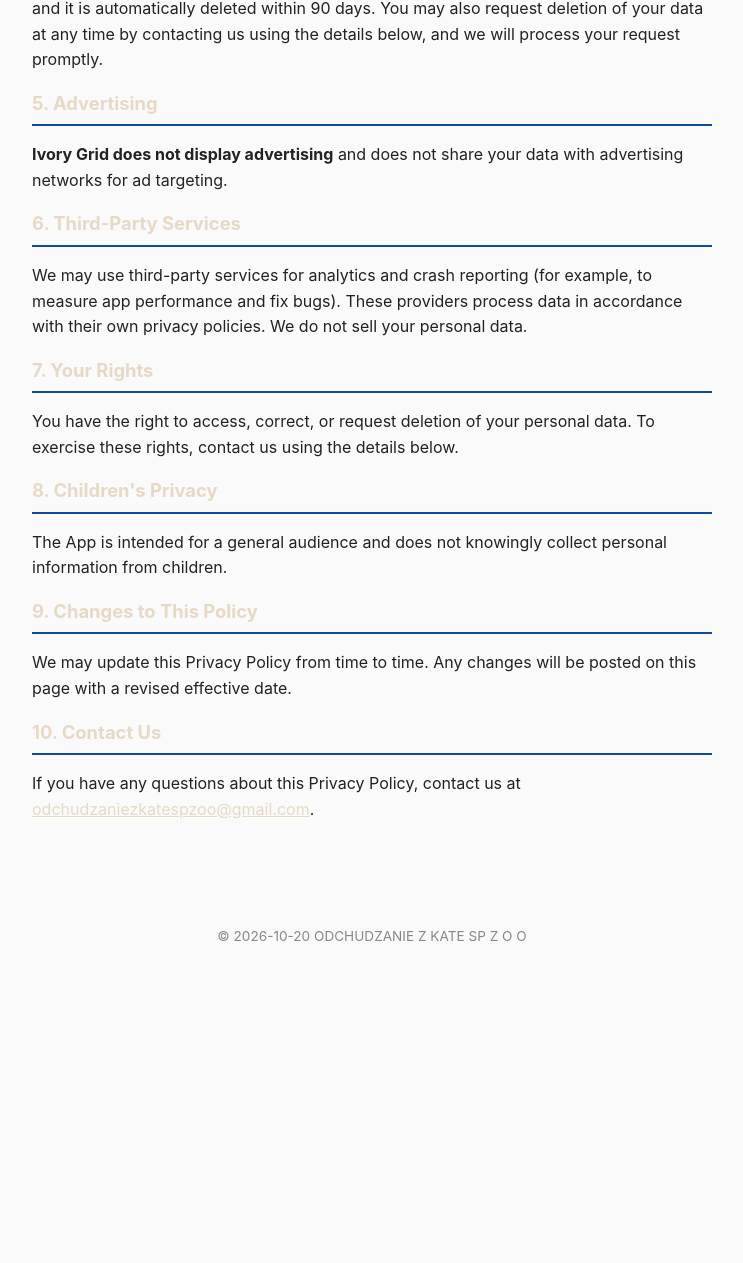
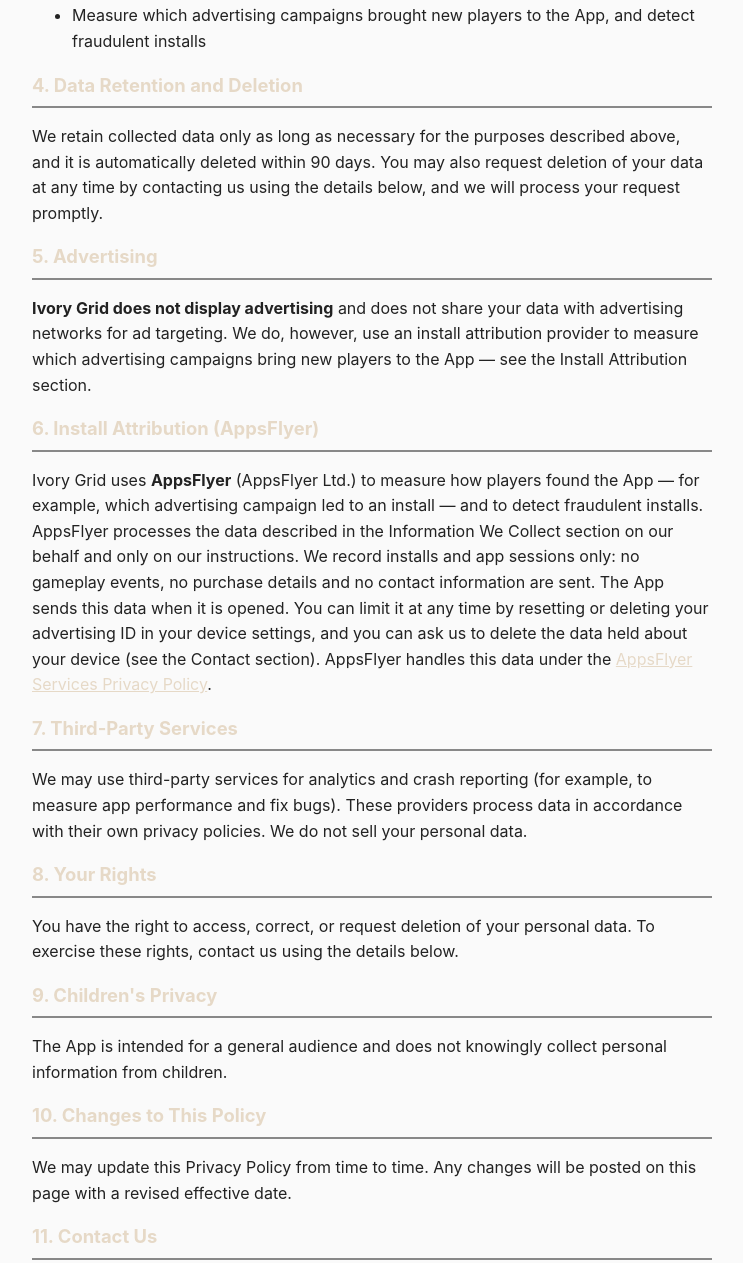
Before and after one commit to odchudzaniezkatespzoo-bot/odchudzaniezkatespzoo-bot.github.io, a plain HTML site: page ivory-grid/index.html in a window 1280 px wide. Shown: the part 1243-2506 px from the top of the page, without its empty margins (268-1011 px from the left). Before the commit the page ends 2215 px from the top, so only its background shows below. Drawn offline with Linux system fonts and the light colour scheme.

Commit message:
feat(privacy): add ivory-grid policy for odchudzaniezkatespzoo@gmail.com

```diff
--- a/ivory-grid/index.html
+++ b/ivory-grid/index.html
@@ -5,7 +5,7 @@
 <meta name="viewport" content="width=device-width, initial-scale=1">
 <title>Ivory Grid — Privacy Policy</title>
 <style>
-  :root { --primary: #E6D9C7; --accent: #114B9C; }
+  :root { --primary: #E6D9C7; --accent: #888888; }
   * { box-sizing: border-box; }
   body { margin: 0; font-family: -apple-system, Segoe UI, Roboto, Helvetica, Arial, sans-serif;
          color: #222; background: #fafafa; line-height: 1.6; }
@@ -23,7 +23,7 @@
 <header>
   <img src="banner.png" alt="Ivory Grid banner">
   <h1>Ivory Grid</h1>
-  <p>Privacy Policy — effective 2026-10-20</p>
+  <p>Privacy Policy — effective 2026-11-18</p>
 </header>
 <main>
   <h2>1. Introduction</h2>
@@ -38,6 +38,10 @@
   <p>We may collect the following types of data when you use the App:</p>
   <ul>
     <li>Device Information (e.g., device model, operating system, device identifiers)</li>
+    <li><strong>Install attribution data</strong> — when you open the App, our attribution provider
+      AppsFlyer receives your device's advertising ID, basic device and app information (model, OS
+      version, App version, language), your IP address (used to derive your country) and the Google Play
+      install referrer. See the Install Attribution section.</li>
   </ul>
 
   <h2>3. How We Use Your Information</h2>
@@ -46,6 +50,8 @@
     <li>Provide, maintain, and improve the App</li>
     <li>Diagnose technical issues</li>
     <li>Ensure security and prevent fraud or abuse</li>
+    <li>Measure which advertising campaigns brought new players to the App, and detect fraudulent
+      installs</li>
   </ul>
 
   <h2>4. Data Retention and Deletion</h2>
@@ -59,42 +65,55 @@
   <h2>5. Advertising</h2>
   <p>
     <strong>Ivory Grid does not display advertising</strong> and does not share
-    your data with advertising networks for ad targeting.
+    your data with advertising networks for ad targeting. We do, however, use an install attribution provider to measure which
+    advertising campaigns bring new players to the App — see the Install Attribution section.
   </p>
 
-  <h2>6. Third-Party Services</h2>
+  <h2>6. Install Attribution (AppsFlyer)</h2>
+  <p>
+    Ivory Grid uses <strong>AppsFlyer</strong> (AppsFlyer Ltd.) to measure how players found the App —
+    for example, which advertising campaign led to an install — and to detect fraudulent installs.
+    AppsFlyer processes the data described in the Information We Collect section on our behalf and
+    only on our instructions. We record installs and app sessions only: no gameplay events, no
+    purchase details and no contact information are sent. The App sends this data when it is opened. You can limit it at any time by
+    resetting or deleting your advertising ID in your device settings, and you can ask us to delete
+    the data held about your device (see the Contact section). AppsFlyer handles this data under the
+    <a href="https://www.appsflyer.com/legal/services-privacy-policy/" target="_blank" rel="noopener">AppsFlyer Services Privacy Policy</a>.
+  </p>
+
+  <h2>7. Third-Party Services</h2>
   <p>
     We may use third-party services for analytics and crash reporting (for example,
     to measure app performance and fix bugs). These providers process data in
     accordance with their own privacy policies. We do not sell your personal data.
   </p>
 
-  <h2>7. Your Rights</h2>
+  <h2>8. Your Rights</h2>
   <p>
     You have the right to access, correct, or request deletion of your personal
     data. To exercise these rights, contact us using the details below.
   </p>
 
-  <h2>8. Children's Privacy</h2>
+  <h2>9. Children's Privacy</h2>
   <p>
     The App is intended for a general audience and does not knowingly collect
     personal information from children.
   </p>
 
-  <h2>9. Changes to This Policy</h2>
+  <h2>10. Changes to This Policy</h2>
   <p>
     We may update this Privacy Policy from time to time. Any changes will be posted
     on this page with a revised effective date.
   </p>
 
-  <h2>10. Contact Us</h2>
+  <h2>11. Contact Us</h2>
   <p>
     If you have any questions about this Privacy Policy, contact us at
     <a href="mailto:odchudzaniezkatespzoo@gmail.com">odchudzaniezkatespzoo@gmail.com</a>.
   </p>
 </main>
 <footer>
-  &copy; 2026-10-20 ODCHUDZANIE Z KATE SP Z O O
+  &copy; 2026-11-18 ODCHUDZANIE Z KATE SP Z O O
 </footer>
 </body>
 </html>
```
